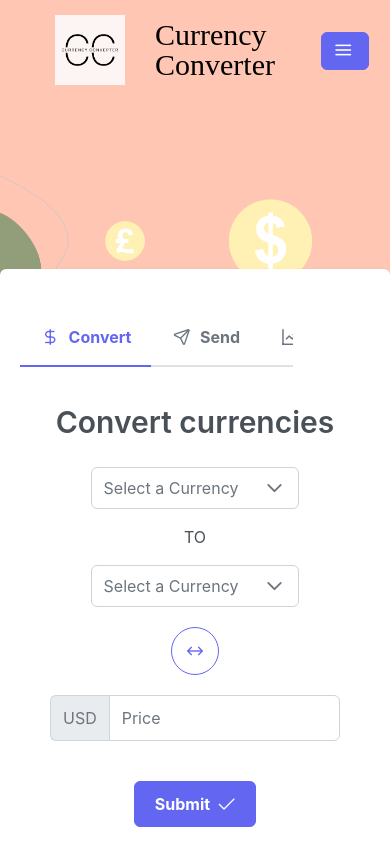
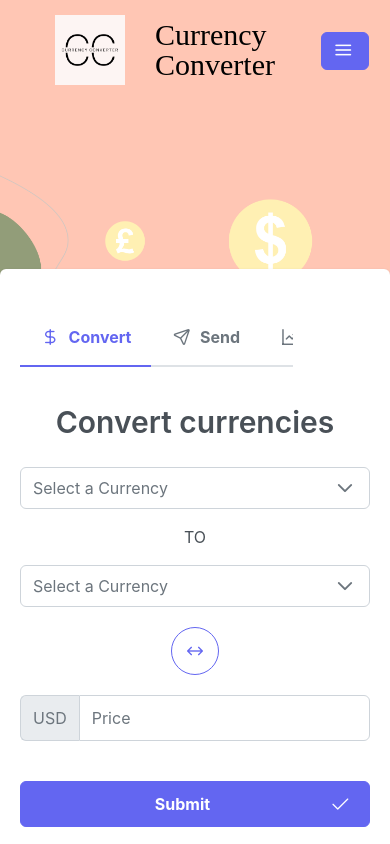
Before and after one commit to MSamiDev/currency-converter-react, a React (Create React App) app: page / in a window 390 px wide. Shown: the top 844 px of the page. Built offline with nearby package versions, Linux system fonts and the light colour scheme.

Commit message:
Update: buttons full width

```diff
--- a/src/assets/scss/components/_convert.scss
+++ b/src/assets/scss/components/_convert.scss
@@ -64,25 +64,30 @@
             }
 
             .convertInput {
+                width: 100%;
                 display: flex;
                 flex-direction: column;
                 justify-content: center;
                 align-items: center;
 
                 .currency {
+                    width: 100%;
                     display: flex;
                     justify-content: center;
                     align-items: center;
                     flex-direction: column;
 
                     .dropdown{
-                        margin: 20px 30px 20px 30px;
+                        width: 100%;
+                        margin: 20px 0px 20px 0px;
                     }
                 }
                 .amount{
+                    width: 100%;
                     margin: 20px 30px 20px 30px;
                 }
                 .submit{
+                    width: 100%;
                     margin: 20px 30px 20px 30px;
                 }
 
```
